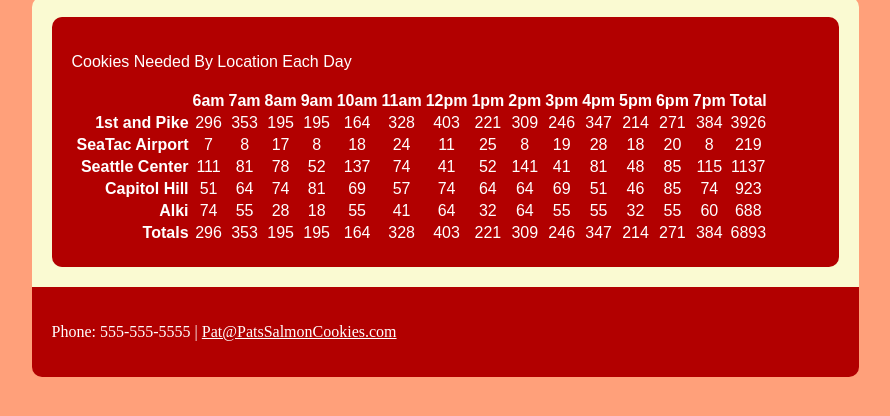
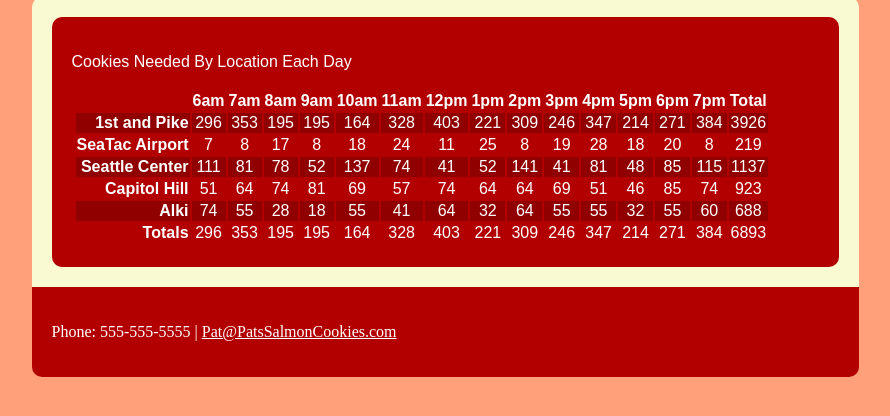
Before and after one commit to Penssake/cookie-stand-1, a plain HTML site: page sales.html in a window 1280 px wide. Shown: the part 310-726 px from the top of the page, without its empty margins (195-1085 px from the left). Drawn offline with Linux system fonts and the light colour scheme.

Commit message:
Made a small change to the style.css

```diff
--- a/style.css
+++ b/style.css
@@ -72,6 +72,10 @@ table td:nth-child(1) {
   font-weight: bold;
 }
 
+table tr:nth-child(even){
+  background-color: #900000
+}
+
 
 #location-list {
   font-family: sans-serif;
```
